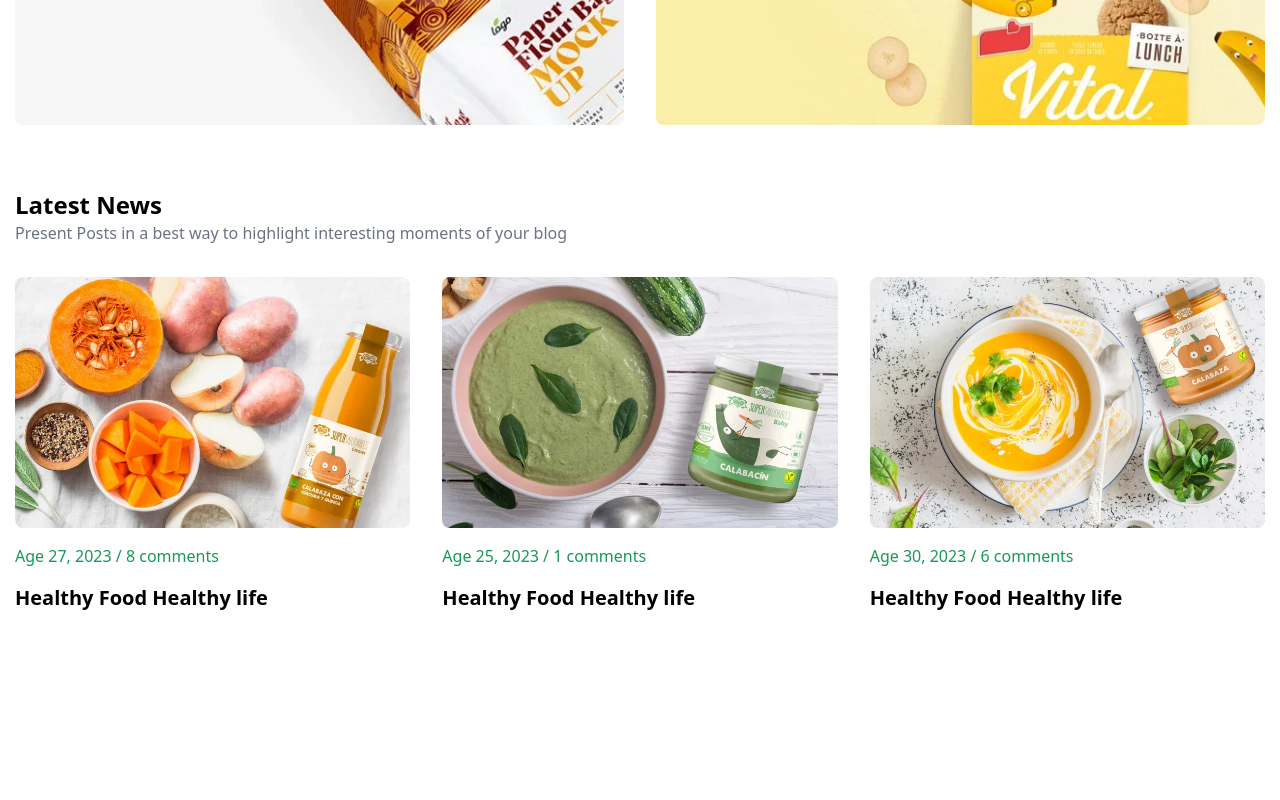
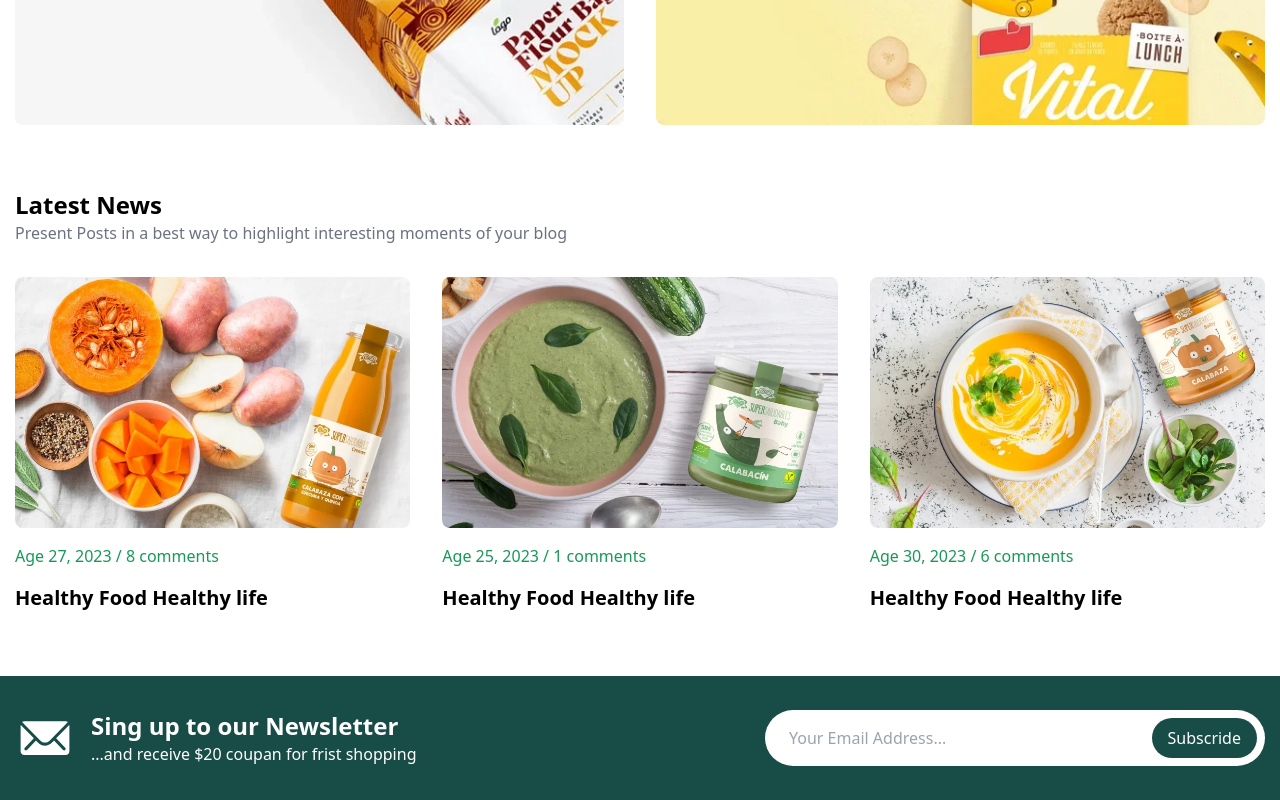
Before and after one commit to sourav0009/E-commerce-website, a React (Vite) app: page / in a window 1280 px wide. Shown: the part 2292-3092 px from the top of the page. Before the commit the page ends 2904 px from the top, so only its background shows below. Built offline with nearby package versions, Linux system fonts and the light colour scheme.

Commit message:
NewsLatter

```diff
--- a/src/App.tsx
+++ b/src/App.tsx
@@ -5,6 +5,7 @@
 import FeatureSectionEruits from "./components/FeatureSectionEruits"
 import Hero from "./components/Hero"
 import Navbar from "./components/Navbar"
+import NewsLatter from "./components/NewsLatter"
 
 
 const App = () => {
@@ -17,6 +18,7 @@
     <FeatureSectionBrekfast/>
     <BannerSection/>
     <BlogSection/>
+    <NewsLatter/>
    </main>
   )
 }
--- /dev/null
+++ b/src/components/NewsLatter.tsx
@@ -0,0 +1,25 @@
+import { IoIosMail } from "react-icons/io";
+
+const NewsLatter = () => {
+    return (
+        <div className=" bg-accentDark mt-16">
+            <div className=" container py-8 flex flex-col md:flex-row justify-between items-center gap-4 text-white">
+                <div className=" flex flex-shrink-0 items-center gap-4">
+                    <IoIosMail className=" text-[60px]" />
+                    <div>
+                        <h3 className="text-xl sm:text-2xl font-semibold">
+                            Sing up to our Newsletter
+                        </h3>
+                        <p>...and receive $20 coupan for frist shopping</p>
+                    </div>
+                </div>
+                <div className=" w-full max-w-[500px] relative">
+                    <input className=" py-4 px-6 w-full rounded-full text-black" type="text" placeholder="Your Email Address..." />
+                    <button className=" bg-accentDark absolute top-[50%] right-2 translate-y-[-50%] py-2 px-4 rounded-full hover:bg-accent">Subscride</button>
+                </div>
+            </div>
+        </div>
+    )
+}
+
+export default NewsLatter
```
